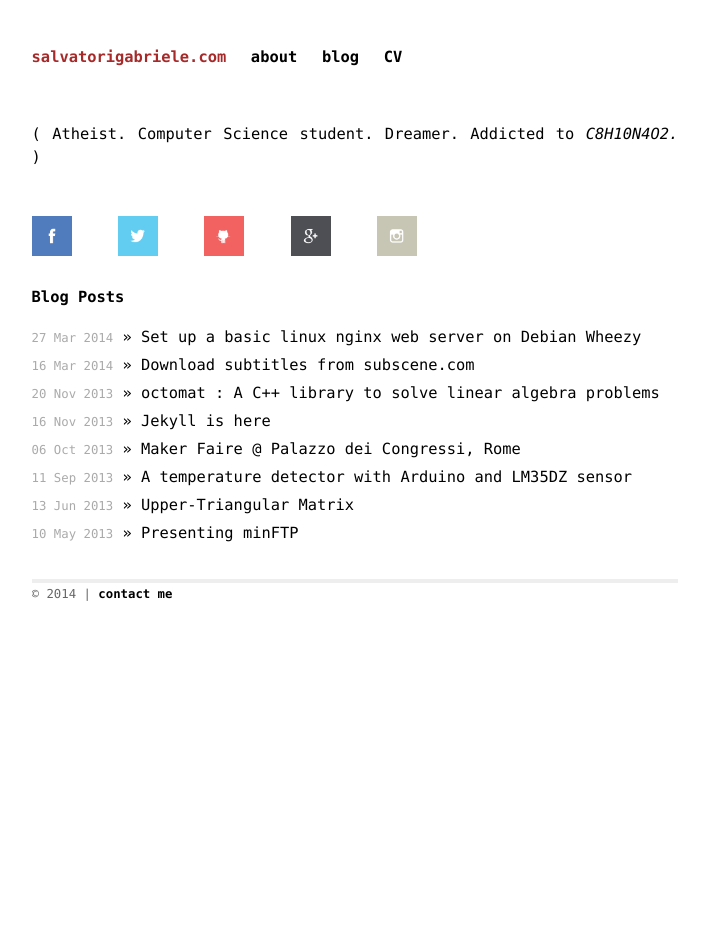
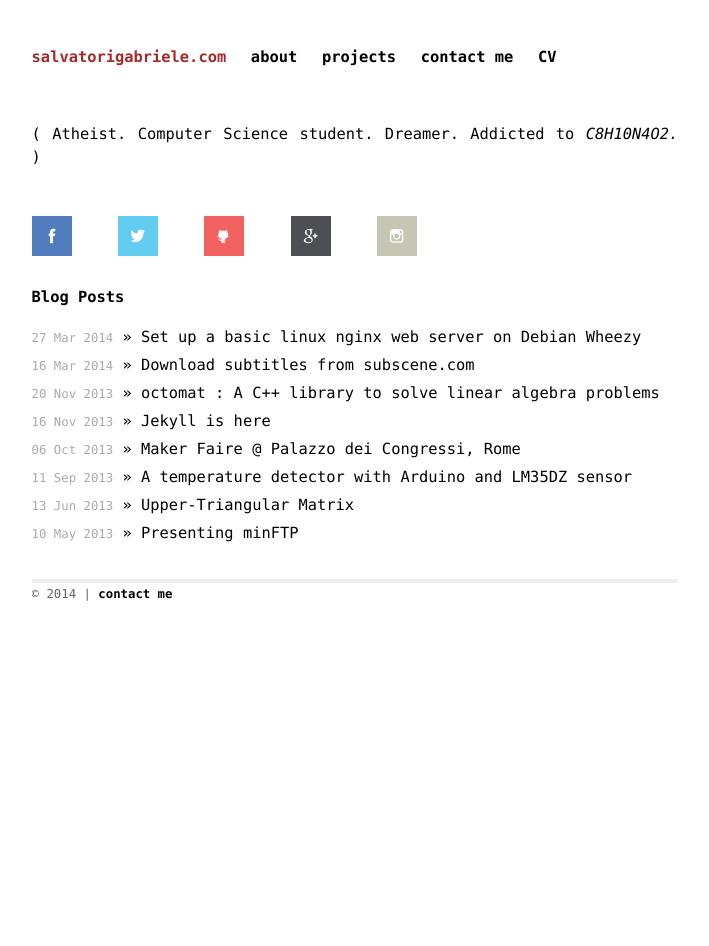
Before and after one commit to gsalvatori/salvatorigabriele.com, a Jekyll site: the page built from index.html, in a window 1280 px wide. Shown: the whole page, without its empty margins (285-994 px from the left). Built offline with Jekyll 4.4.1, drawn with Linux system fonts in a browser that asks for light colours; Markdown is read by kramdown in place of the engine named in the settings.

Commit message:
Update default.html

```diff
--- a/_layouts/default.html
+++ b/_layouts/default.html
@@ -21,7 +21,8 @@
   <div class="title">
     <a href="/">salvatorigabriele.com</a>
     <a class="extra" href="/about.html">about</a>
-    <a class="extra" href="/blog.html">blog</a>
+    <a class="extra" href="/projects.html">projects</a>
+    <a class="extra" href="/contactme.html">contact me</a>
     <a class="extra" href="/cv.html">CV</a>
   </div>
 
```
